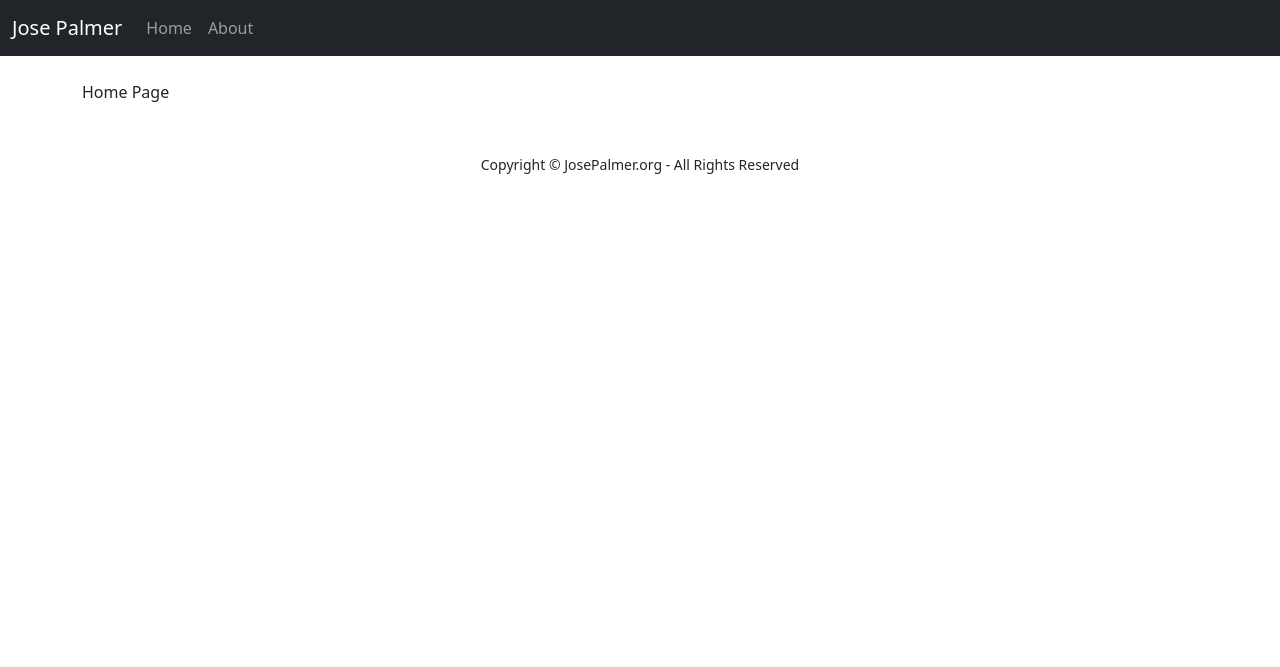
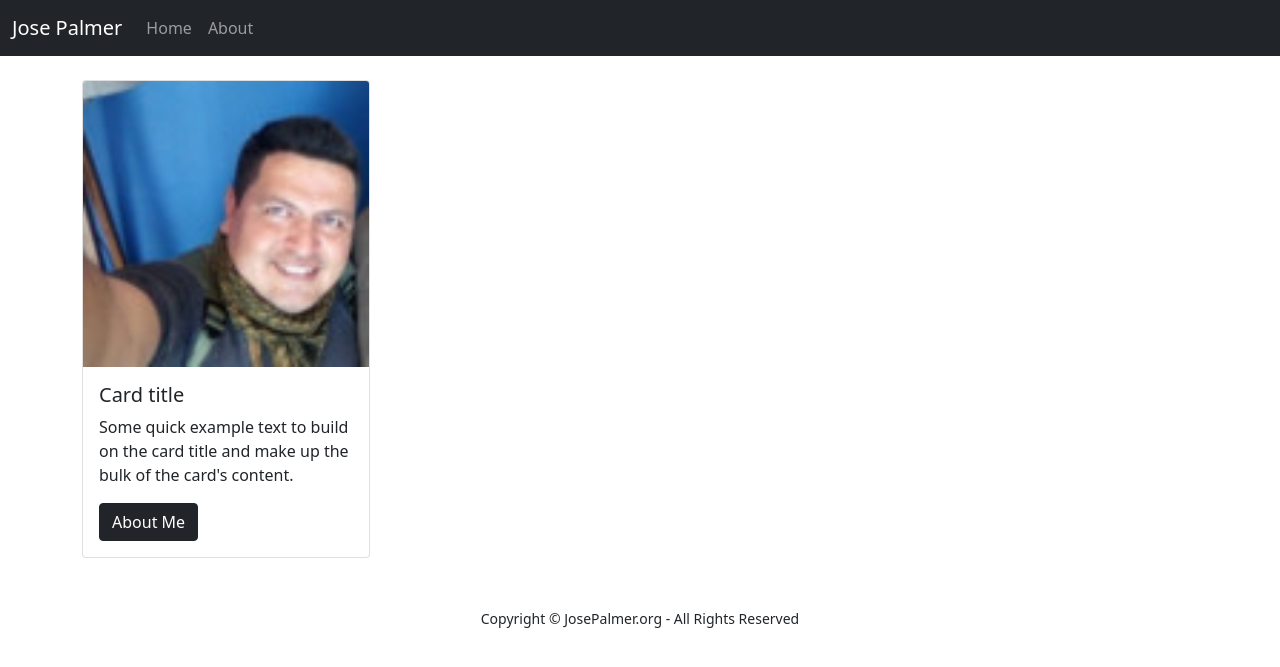
Before and after one commit to jpalmeros/intro_django, a Django app: page / in a window 1280 px wide. Shown: the top 667 px of the page. Run offline with Django 4.2, Linux system fonts and the light colour scheme.

Commit message:
Static Image Files

```diff
--- a/mysite/settings.py
+++ b/mysite/settings.py
@@ -9,7 +9,7 @@ https://docs.djangoproject.com/en/4.0/topics/settings/
 For the full list of settings and their values, see
 https://docs.djangoproject.com/en/4.0/ref/settings/
 """
-
+import os.path
 from pathlib import Path
 
 # Build paths inside the project like this: BASE_DIR / 'subdir'.
@@ -117,6 +117,9 @@ USE_TZ = True
 # https://docs.djangoproject.com/en/4.0/howto/static-files/
 
 STATIC_URL = 'static/'
+STATICFILES_DIRS = [
+    os.path.join(BASE_DIR, 'static'),
+]
 
 # Default primary key field type
 # https://docs.djangoproject.com/en/4.0/ref/settings/#default-auto-field
--- a/pages/templates/home.html
+++ b/pages/templates/home.html
@@ -1,7 +1,18 @@
 {% extends 'base.html' %}
+{% load static %}
 
 {% block title %}Welcome To JosePalmer.org{% endblock %}
 
 {% block content %}
-Home Page
+
+<div class="card" style="width: 18rem;">
+  <img src="{% static 'images/foto001.jpg' %}" class="card-img-top" alt="Card image cap">
+  <div class="card-body">
+    <h5 class="card-title">Card title</h5>
+    <p class="card-text">Some quick example text to build on the card title and make up the bulk of the card's content.</p>
+    <a href="{% url 'about' %}" class="btn btn-dark">About Me</a>
+  </div>
+</div>
+
+
 {% endblock %}
```
Also changed, not shown: static/images/foto001.jpg (added).
